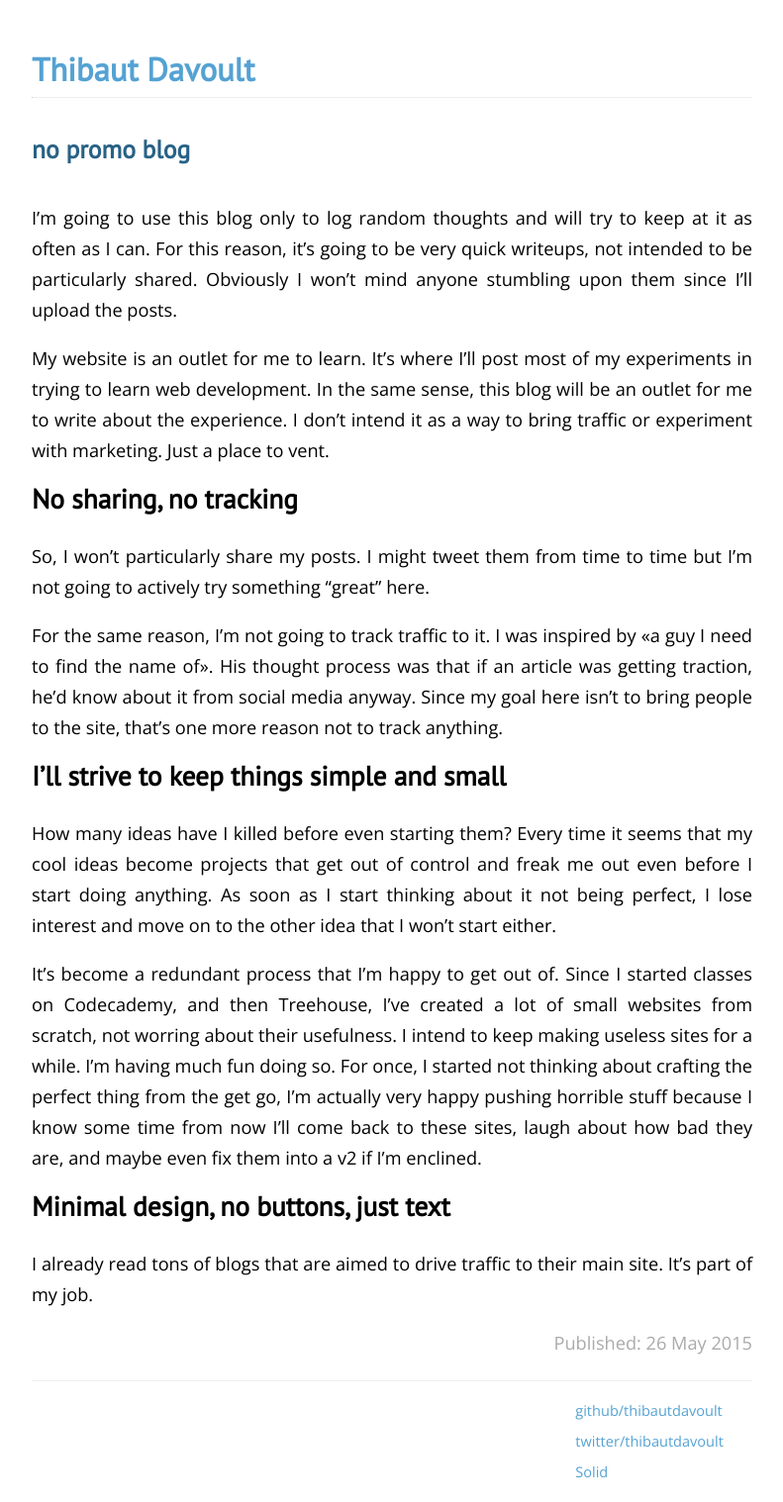
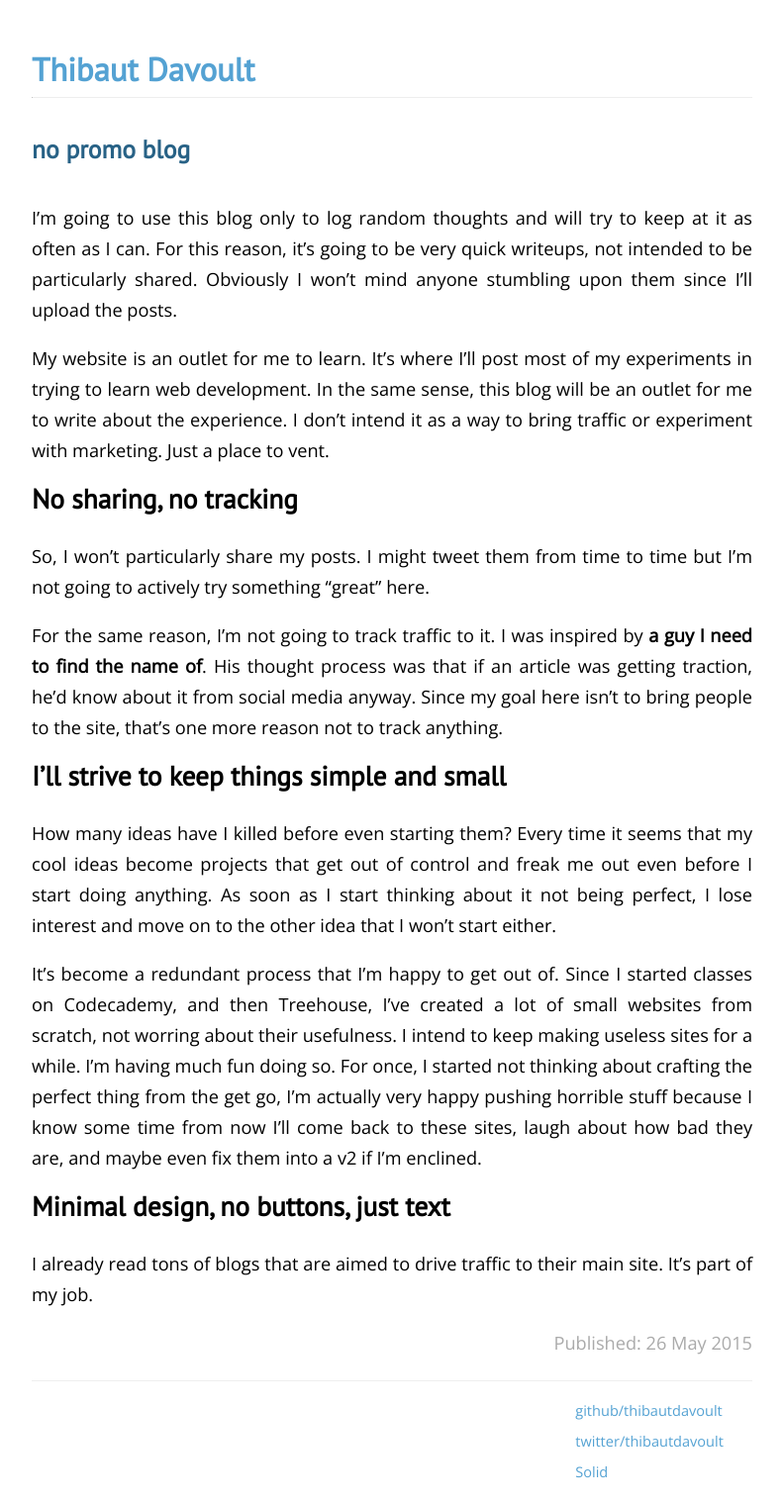
Before and after one commit to thibautdavoult/blog, a Jekyll site: the page built from _posts/2015-06-19-start.md, in a window 1280 px wide. Shown: the whole page at 99% size, without its empty margins (244-1035 px from the left). Built offline with Jekyll 4.4.1, drawn with Linux system fonts in a browser that asks for light colours; Markdown is read by kramdown in place of the engine named in the settings; some of the changed lines change nothing that is shown.

Commit message:
ahref bug

```diff
--- a/_posts/2015-06-19-start.md
+++ b/_posts/2015-06-19-start.md
@@ -14,7 +14,7 @@ My website is an outlet for me to learn. It's where I'll post most of my experim
 
 So, I won't particularly share my posts. I might tweet them from time to time but I'm not going to actively try something "great" here.
 
-For the same reason, I'm not going to track traffic to it. I was inspired by <<a guy I need to find the name of>>. His thought process was that if an article was getting traction, he'd know about it from social media anyway. Since my goal here isn't to bring people to the site, that's one more reason not to track anything.
+For the same reason, I'm not going to track traffic to it. I was inspired by **a guy I need to find the name of**. His thought process was that if an article was getting traction, he'd know about it from social media anyway. Since my goal here isn't to bring people to the site, that's one more reason not to track anything.
 
 # I'll strive to keep things simple and small
 
```
